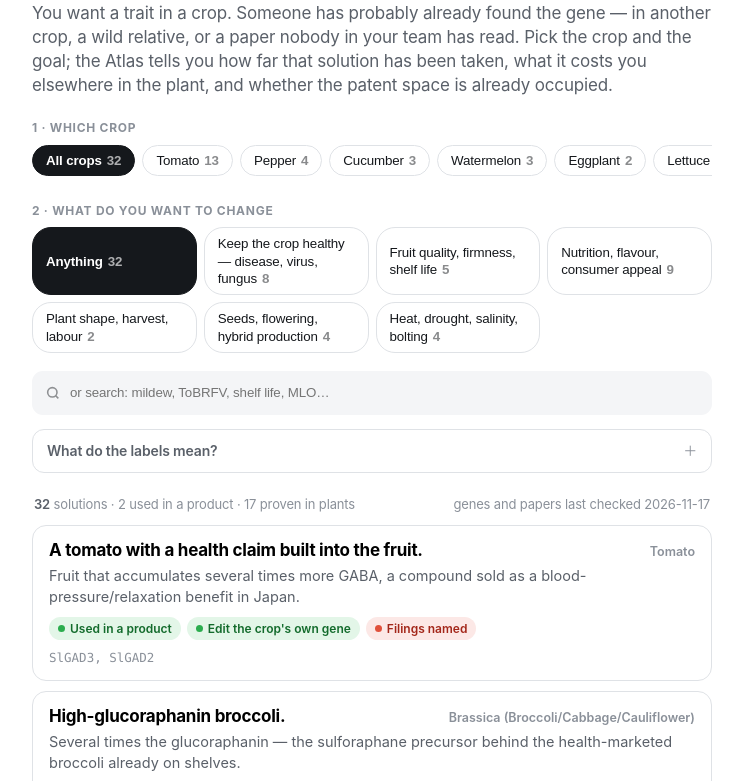
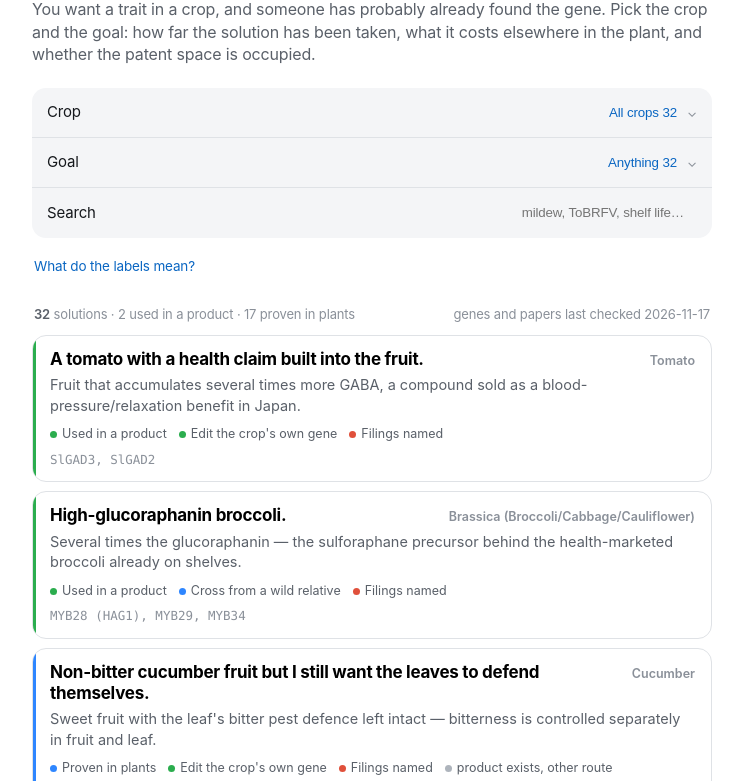
Before and after one commit to agrihubai/transfer-atlas, a plain HTML site: page index.html in a window 1280 px wide. Shown: the part 134-915 px from the top of the page, without its empty margins (268-1011 px from the left). Drawn offline with Linux system fonts and the light colour scheme.

Commit message:
Quiet the main screen back down, keep the two questions
Twelve crop chips and seven goal buttons made a wall of pills, and the chip
row scrolled sideways: Lettuce sat half off the right edge with nothing to
say more crops existed. A crop nobody can see is a crop nobody picks.

The two questions stay; they are now two rows of one grouped list — Crop,
Goal, Search — each showing its current choice and its count, the way the
first version read. Nothing scrolls sideways and nothing is hidden.

Cards carry the same three states, but only one of them is coloured surface
now: a left rail in the readiness colour, then the three states as one quiet
line of grey text with a small dot each. Filled chips stay where they are
being explained — the legend and the detail sheet. The legend and method
folds lost their boxes and are plain links again, and the opening paragraph
is two lines instead of five.

Co-Authored-By: Claude Opus 5 <noreply@anthropic.com>
Claude-Session: https://claude.ai/code/session_01WvSUgEBKWM4nJfwYg1jMTi

```diff
--- a/index.html
+++ b/index.html
@@ -33,55 +33,55 @@
   .lang button{border:none;background:transparent;cursor:pointer;color:var(--txt2);
     font:600 12px inherit;padding:5px 10px;border-radius:6px;letter-spacing:.02em}
   .lang button[aria-pressed=true]{background:#fff;color:var(--txt);box-shadow:0 1px 3px rgba(0,0,0,.14)}
-  h1{font-size:34px;font-weight:700;letter-spacing:-0.028em;margin:10px 0 8px}
-  .sub{font-size:17px;line-height:1.4;color:var(--txt2);margin:0;text-wrap:pretty}
+  h1{font-size:32px;font-weight:700;letter-spacing:-0.028em;margin:10px 0 7px}
+  .sub{font-size:16px;line-height:1.4;color:var(--txt2);margin:0;text-wrap:pretty}
 
-  .step{margin-top:22px}
-  .step-h{font-size:12px;font-weight:700;color:var(--txt3);text-transform:uppercase;letter-spacing:.06em;margin-bottom:8px}
-  .chips-row{display:flex;gap:7px;overflow-x:auto;padding-bottom:4px;scrollbar-width:none}
-  .chips-row::-webkit-scrollbar{display:none}
-  .pick{flex:none;border:1px solid var(--sep);background:#fff;border-radius:19px;padding:7px 13px;
-    font:500 14px inherit;color:var(--txt);cursor:pointer;letter-spacing:-0.01em;white-space:nowrap}
-  .pick:hover{background:var(--fill)}
-  .pick.on{background:var(--txt);color:#fff;border-color:var(--txt);font-weight:600}
-  .pick b{font-weight:600;opacity:.5;margin-left:5px}
-  .pick.on b{opacity:.65}
-  .goals{display:grid;grid-template-columns:repeat(auto-fit,minmax(155px,1fr));gap:7px}
-  .goals .pick{width:100%;text-align:left;white-space:normal;line-height:1.3}
-
-  .searchbar{margin-top:18px;display:flex;align-items:center;gap:9px;background:var(--fill);
-    border-radius:11px;padding:0 13px;height:44px}
-  .searchbar input{flex:1;border:none;background:transparent;font:400 16px inherit;color:var(--txt);letter-spacing:-0.01em;min-width:0}
-  .searchbar input:focus{outline:none}
-  .searchbar svg{flex:none;opacity:.45}
-  .clr{border:none;background:var(--fill2);color:var(--txt2);width:22px;height:22px;border-radius:11px;
-    cursor:pointer;font:600 13px inherit;flex:none;display:none}
+  /* one quiet grouped list, the way the first version read */
+  .list{background:var(--fill);border-radius:var(--r);overflow:hidden;margin-top:22px}
+  .row{display:flex;align-items:center;gap:8px;min-height:50px;padding:0 15px;border-bottom:1px solid var(--sep)}
+  .row:last-child{border-bottom:0}
+  .row label{font-size:15px;color:var(--txt);width:92px;flex:none}
+  .row select{flex:1;border:none;background:transparent;text-align:right;color:var(--blue);
+    font:400 15px inherit;letter-spacing:-0.01em;cursor:pointer;
+    -webkit-appearance:none;appearance:none;padding-right:2px;direction:rtl;min-width:0}
+  .row select:focus{outline:none}
+  .row input{flex:1;border:none;background:transparent;font:400 15px inherit;color:var(--txt);
+    letter-spacing:-0.01em;min-width:0;text-align:right}
+  .row input:focus{outline:none}
+  .chev{color:var(--txt3);font-size:13px;flex:none}
+  .clr{border:none;background:var(--fill2);color:var(--txt2);width:21px;height:21px;border-radius:11px;
+    cursor:pointer;font:600 12px inherit;flex:none;display:none}
   .clr.on{display:block}
 
-  .fold{margin-top:14px;border:1px solid var(--sep);border-radius:12px;overflow:hidden}
-  .fold summary{list-style:none;cursor:pointer;padding:11px 14px;font-size:14px;font-weight:600;color:var(--txt2)}
+  .fold{margin-top:10px}
+  .fold summary{list-style:none;cursor:pointer;padding:9px 2px;font-size:13.5px;color:var(--blue)}
   .fold summary::-webkit-details-marker{display:none}
-  .fold summary::after{content:'＋';float:right;color:var(--txt3);font-weight:400}
-  .fold[open] summary::after{content:'－'}
-  .fold .body{padding:2px 14px 14px;border-top:1px solid var(--sep)}
+  .fold[open] summary{color:var(--txt2)}
+  .fold .body{padding:2px 2px 14px}
   .ldef{display:flex;gap:9px;align-items:flex-start;margin-top:10px;font-size:13.5px;line-height:1.4;color:var(--txt2)}
   .ldef .chip{flex:none;margin-top:1px}
 
-  .count{font-size:13px;color:var(--txt3);margin:22px 2px 11px;display:flex;justify-content:space-between;gap:10px;flex-wrap:wrap}
+  .count{font-size:13px;color:var(--txt3);margin:20px 2px 11px;display:flex;justify-content:space-between;gap:10px;flex-wrap:wrap}
   .count b{font-weight:600;color:var(--txt2)}
 
   .card{background:var(--card);border:1px solid var(--sep);border-radius:var(--r);
-    padding:14px 16px 13px;margin-bottom:10px;cursor:pointer;position:relative;text-align:left;width:100%;font:inherit;display:block}
+    padding:13px 16px 12px 17px;margin-bottom:9px;cursor:pointer;position:relative;text-align:left;
+    width:100%;font:inherit;display:block;overflow:hidden}
   .card:hover{border-color:#C4C9D0;box-shadow:0 2px 10px rgba(0,0,0,.05)}
+  .rail{position:absolute;left:0;top:0;bottom:0;width:3px}
   .card .top{display:flex;align-items:baseline;gap:10px}
+  /* on a card the three states are quiet text with a dot; filled chips stay in
+     the legend and the detail sheet, where they are being explained */
+  .state{display:flex;flex-wrap:wrap;gap:3px 12px;font-size:12.5px;color:var(--txt2);line-height:1.5}
+  .state span{display:inline-flex;align-items:center;gap:5px}
   .trait{font-size:17px;font-weight:650;flex:1;line-height:1.25;letter-spacing:-0.015em}
   .crop{font-size:12.5px;font-weight:600;color:var(--txt3);flex:none}
-  .gives{font-size:14.5px;color:var(--txt2);margin:5px 0 10px;line-height:1.42;text-wrap:pretty}
+  .gives{font-size:14.5px;color:var(--txt2);margin:5px 0 9px;line-height:1.42;text-wrap:pretty}
   .chips{display:flex;flex-wrap:wrap;gap:6px}
   .chip{display:inline-flex;align-items:center;gap:5px;font-size:12px;font-weight:600;
     padding:3.5px 9px;border-radius:20px;line-height:1.3}
   .dot{width:7px;height:7px;border-radius:4px;flex:none}
-  .genes-line{font-size:12.5px;color:var(--txt3);margin-top:9px;
+  .genes-line{font-size:12.5px;color:var(--txt3);margin-top:7px;
     font-family:ui-monospace,SFMono-Regular,Menlo,monospace;letter-spacing:0}
 
   .empty{text-align:center;color:var(--txt3);font-size:15px;padding:38px 20px;line-height:1.5;
@@ -163,20 +163,14 @@
     <p class="sub" id="t-sub"></p>
   </div>
 
-  <div class="step">
-    <div class="step-h" id="t-step1"></div>
-    <div class="chips-row" id="crops"></div>
-  </div>
-
-  <div class="step">
-    <div class="step-h" id="t-step2"></div>
-    <div class="goals" id="goals"></div>
-  </div>
-
-  <div class="searchbar">
-    <svg width="16" height="16" viewBox="0 0 24 24" fill="none" stroke="currentColor" stroke-width="2.4"><circle cx="11" cy="11" r="7"/><path d="M20 20l-4.3-4.3"/></svg>
-    <input id="q" type="search" autocomplete="off">
-    <button class="clr" id="clr" aria-label="Clear">✕</button>
+  <div class="list">
+    <div class="row"><label for="f-crop" id="t-step1"></label>
+      <select id="f-crop"></select><span class="chev">⌄</span></div>
+    <div class="row"><label for="f-goal" id="t-step2"></label>
+      <select id="f-goal"></select><span class="chev">⌄</span></div>
+    <div class="row"><label for="q" id="t-step3"></label>
+      <input id="q" type="search" autocomplete="off">
+      <button class="clr" id="clr" aria-label="Clear">✕</button></div>
   </div>
 
   <details class="fold" id="legend">
@@ -288,10 +282,10 @@ const IP = {
 /* ---------- interface strings ---------- */
 const T = {
   en:{
-    sub:'You want a trait in a crop. Someone has probably already found the gene — in another crop, a wild relative, or a paper nobody in your team has read. Pick the crop and the goal; the Atlas tells you how far that solution has been taken, what it costs you elsewhere in the plant, and whether the patent space is already occupied.',
-    step1:'1 · Which crop', step2:'2 · What do you want to change',
+    sub:'You want a trait in a crop, and someone has probably already found the gene. Pick the crop and the goal: how far the solution has been taken, what it costs elsewhere in the plant, and whether the patent space is occupied.',
+    step1:'Crop', step2:'Goal', step3:'Search',
     allCrops:'All crops', anything:'Anything',
-    search:'or search: mildew, ToBRFV, shelf life, MLO…',
+    search:'mildew, ToBRFV, shelf life…',
     legend:'What do the labels mean?',
     lgReady:'How far it has been taken', lgRoute:'How you would get it', lgIp:'Patent space',
     lgFoot:'Readiness is derived from what the verification pipeline could confirm in public databases, not from what a draft claimed. Route and patent lines are a breeder\'s research signals — not lab results, not legal classifications.',
@@ -338,10 +332,10 @@ const T = {
           'Part of <a href="https://agrihubai.wordpress.com">AgriHub-AI</a> · Almería · <a href="https://github.com/agrihubai/transfer-atlas">source and data</a>']
   },
   tr:{
-    sub:'Bir üründe bir özellik istiyorsun. Geni birileri büyük ihtimalle çoktan bulmuş — başka bir üründe, bir yabani akrabada ya da ekibinden kimsenin okumadığı bir makalede. Ürünü ve hedefi seç; Atlas sana o çözümün nereye kadar götürüldüğünü, bitkinin başka yerinde neye mal olduğunu ve patent alanının dolu olup olmadığını söylesin.',
-    step1:'1 · Hangi ürün', step2:'2 · Neyi değiştirmek istiyorsun',
+    sub:'Bir üründe bir özellik istiyorsun ve geni birileri büyük ihtimalle çoktan bulmuş. Ürünü ve hedefi seç: çözüm nereye kadar götürülmüş, bitkinin başka yerinde neye mal oluyor, patent alanı dolu mu.',
+    step1:'Ürün', step2:'Hedef', step3:'Ara',
     allCrops:'Tüm ürünler', anything:'Her şey',
-    search:'ya da ara: külleme, ToBRFV, raf ömrü, MLO…',
+    search:'külleme, ToBRFV, raf ömrü…',
     legend:'Etiketler ne demek?',
     lgReady:'Nereye kadar götürülmüş', lgRoute:'Nasıl elde edilir', lgIp:'Patent durumu',
     lgFoot:'Hazırlık düzeyi, doğrulama hattının kamuya açık veritabanlarında teyit edebildiğinden türetilir; taslağın iddiasından değil. Yol ve patent satırları bir ıslahçının araştırma sinyalleridir — laboratuvar sonucu değil, hukuki sınıflandırma hiç değil.',
@@ -475,15 +469,19 @@ function locusLinks(e){
 /* ---------- result card ---------- */
 function card(e, i){
   const r = ready(e), rt = route(e), ip = ipState(e), g = say(e, 'gives');
+  const flag = [say(e, 'why_not_product') ? t().otherRouteChip : '',
+                e.claims.documented_in
+                  ? t().evidenceFrom + ' ' + e.claims.documented_in.split('(')[0].trim() : '']
+               .filter(Boolean);
+  const dot = (tone, label) =>
+    `<span><i class="dot" style="background:${TONE(tone).dot}"></i>${esc(label)}</span>`;
   return `<button class="card" data-i="${i}">
+    <div class="rail" style="background:${TONE(r.tone).dot}"></div>
     <div class="top"><div class="trait">${esc(goalPhrase(e))}</div><div class="crop">${esc(cropName(e.crop))}</div></div>
     ${g ? `<div class="gives">${esc(g)}</div>` : ''}
-    <div class="chips">
-      ${chip(r.tone, L(r).label)}
-      ${chip(rt.tone, L(rt).label)}
-      ${chip(ip.tone, L(ip).label.split(' — ')[0])}
-      ${say(e, 'why_not_product') ? chip('grey', t().otherRouteChip) : ''}
-      ${e.claims.documented_in ? chip('grey', t().evidenceFrom + ' ' + e.claims.documented_in.split('(')[0].trim()) : ''}
+    <div class="state">
+      ${dot(r.tone, L(r).label)}${dot(rt.tone, L(rt).label)}${dot(ip.tone, L(ip).label.split(' — ')[0])}
+      ${flag.map(f => dot('grey', f)).join('')}
     </div>
     <div class="genes-line">${esc(e.gene_label)}</div>
   </button>`;
@@ -647,30 +645,26 @@ function apply(){
 }
 
 /* ---------- pickers ---------- */
+function options(sel, items, value){
+  sel.innerHTML = items.map(([v, l, n]) =>
+    `<option value="${esc(v)}"${v === value ? ' selected' : ''}>${esc(l)}${n == null ? '' : '  ' + n}</option>`).join('');
+}
 function drawCrops(){
   const counts = {};
   ATLAS.entries.forEach(e => { counts[e.crop] = (counts[e.crop] || 0) + 1; });
-  const items = [['', t().allCrops, ATLAS.entries.length]]
-    .concat(Object.entries(counts).sort((a, b) => b[1] - a[1]).map(([c, n]) => [c, cropName(c), n]));
-  el('crops').innerHTML = items.map(([v, l, n]) =>
-    `<button class="pick${v === CROP ? ' on' : ''}" data-v="${esc(v)}">${esc(l)}<b>${n}</b></button>`).join('');
-  el('crops').querySelectorAll('.pick').forEach(b => b.onclick = () => {
-    CROP = b.dataset.v; drawCrops(); drawGoals(); apply();
-  });
+  options(el('f-crop'), [['', t().allCrops, ATLAS.entries.length]].concat(
+    Object.entries(counts).sort((a, b) => b[1] - a[1]).map(([c, n]) => [c, cropName(c), n])), CROP);
 }
 function drawGoals(){
   const pool = ATLAS.entries.filter(e => !CROP || e.crop === CROP);
   const counts = {};
   pool.forEach(e => { const g = plain(e).goal; if (g) counts[g] = (counts[g] || 0) + 1; });
   if (GOAL && !counts[GOAL]) GOAL = '';
-  const items = [['', t().anything, pool.length]].concat(
-    Object.keys(GOALS).filter(k => counts[k]).map(k => [k, goalName(k), counts[k]]));
-  el('goals').innerHTML = items.map(([v, l, n]) =>
-    `<button class="pick${v === GOAL ? ' on' : ''}" data-v="${esc(v)}">${esc(l)}<b>${n}</b></button>`).join('');
-  el('goals').querySelectorAll('.pick').forEach(b => b.onclick = () => {
-    GOAL = b.dataset.v; drawGoals(); apply();
-  });
+  options(el('f-goal'), [['', t().anything, pool.length]].concat(
+    Object.keys(GOALS).filter(k => counts[k]).map(k => [k, goalName(k), counts[k]])), GOAL);
 }
+el('f-crop').onchange = () => { CROP = el('f-crop').value; drawGoals(); apply(); };
+el('f-goal').onchange = () => { GOAL = el('f-goal').value; apply(); };
 el('q').oninput = () => {
   Q = el('q').value.trim();
   el('clr').classList.toggle('on', !!Q);
@@ -685,6 +679,7 @@ function drawChrome(){
   el('t-sub').textContent = s.sub;
   el('t-step1').textContent = s.step1;
   el('t-step2').textContent = s.step2;
+  el('t-step3').textContent = s.step3;
   el('q').placeholder = s.search;
   el('t-legend').textContent = s.legend;
   el('t-method').textContent = s.method;
```
